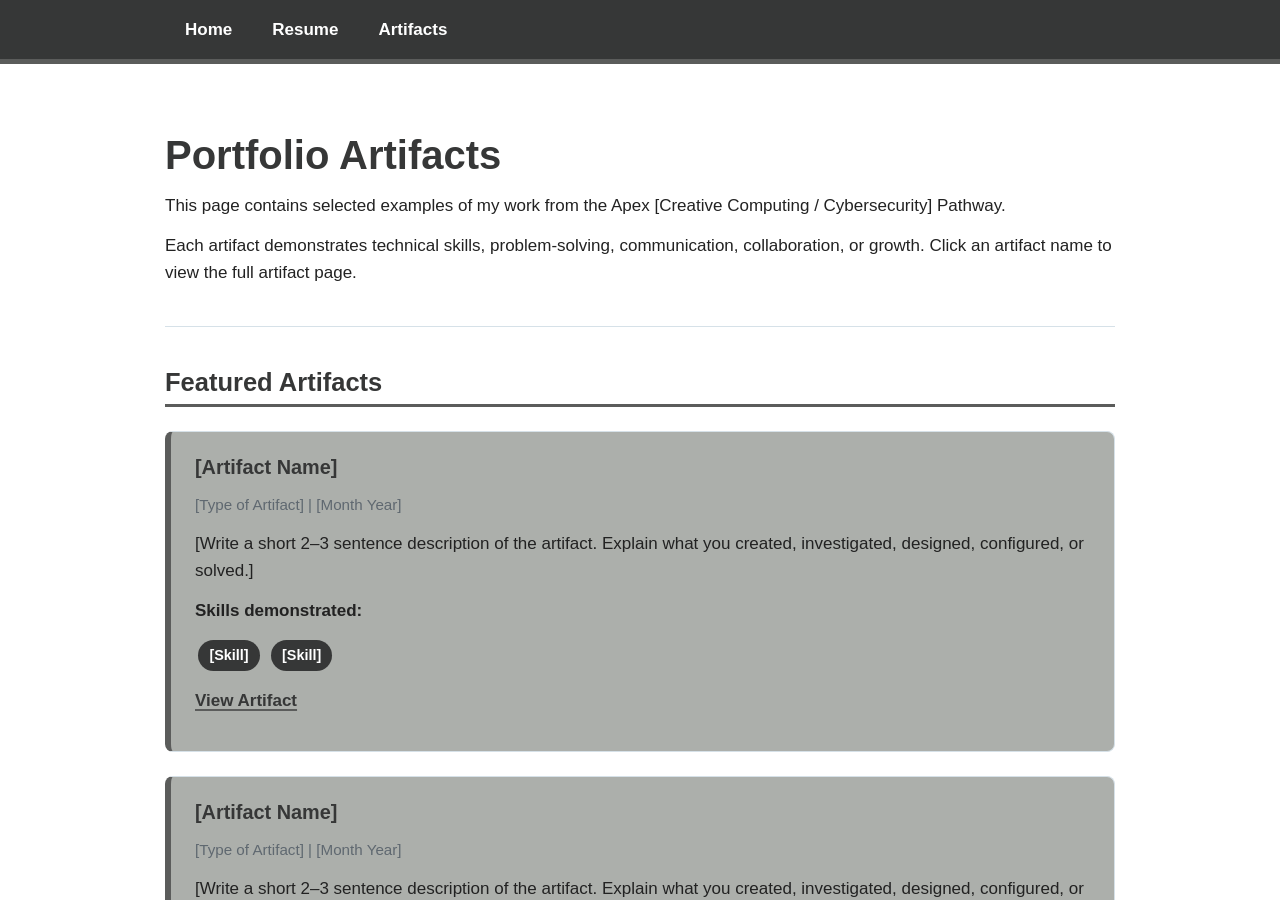
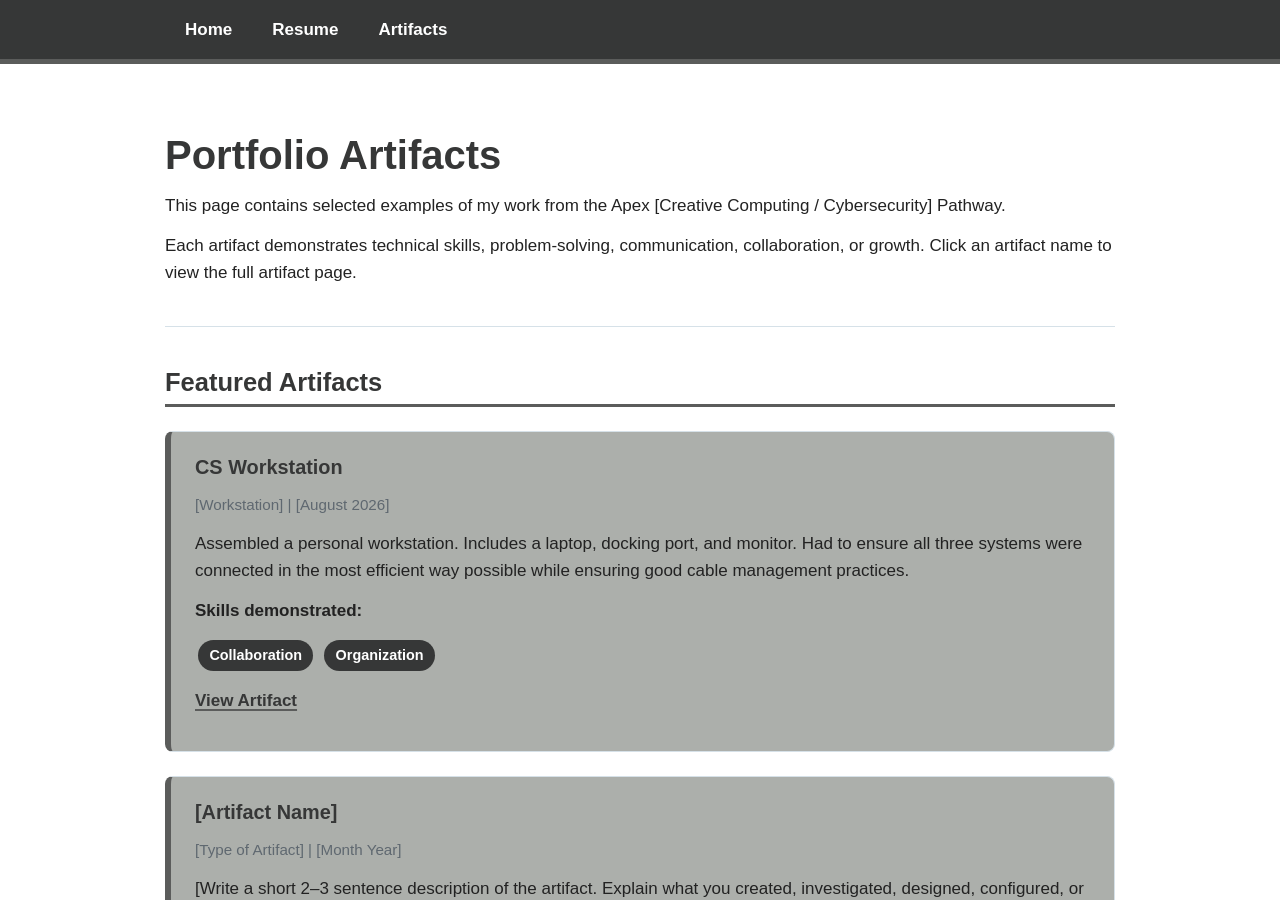
Before and after one commit to Ibex240/Apex-Cybersecurity-Portfolio, a Jekyll site: the page built from artifacts.md, in a window 1280 px wide and 900 px high. Built offline with Jekyll 4.4.1, drawn with Linux system fonts in a browser that asks for light colours.

Commit message:
cs workstation artifact somewhat done needs a photo

```diff
--- a/artifacts.md
+++ b/artifacts.md
@@ -15,15 +15,15 @@ Each artifact demonstrates technical skills, problem-solving, communication, col
 
 <div class="artifact-card" markdown="1">
 
-### [Artifact Name]
-<p class="artifact-meta">[Type of Artifact] | [Month Year]</p>
+### CS Workstation
+<p class="artifact-meta">[Workstation] | [August 2026]</p>
 
-[Write a short 2–3 sentence description of the artifact. Explain what you created, investigated, designed, configured, or solved.]
+Assembled a personal workstation. Includes a laptop, docking port, and monitor. Had to ensure all three systems were connected in the most efficient way possible while ensuring good cable management practices.
 
 **Skills demonstrated:**
 
-<span class="skill-tag">[Skill]</span>
-<span class="skill-tag">[Skill]</span>
+<span class="skill-tag">Collaboration</span>
+<span class="skill-tag">Organization</span>
 
 [View Artifact](artifacts/ARTIFACT-FOLDER/)
 
```
